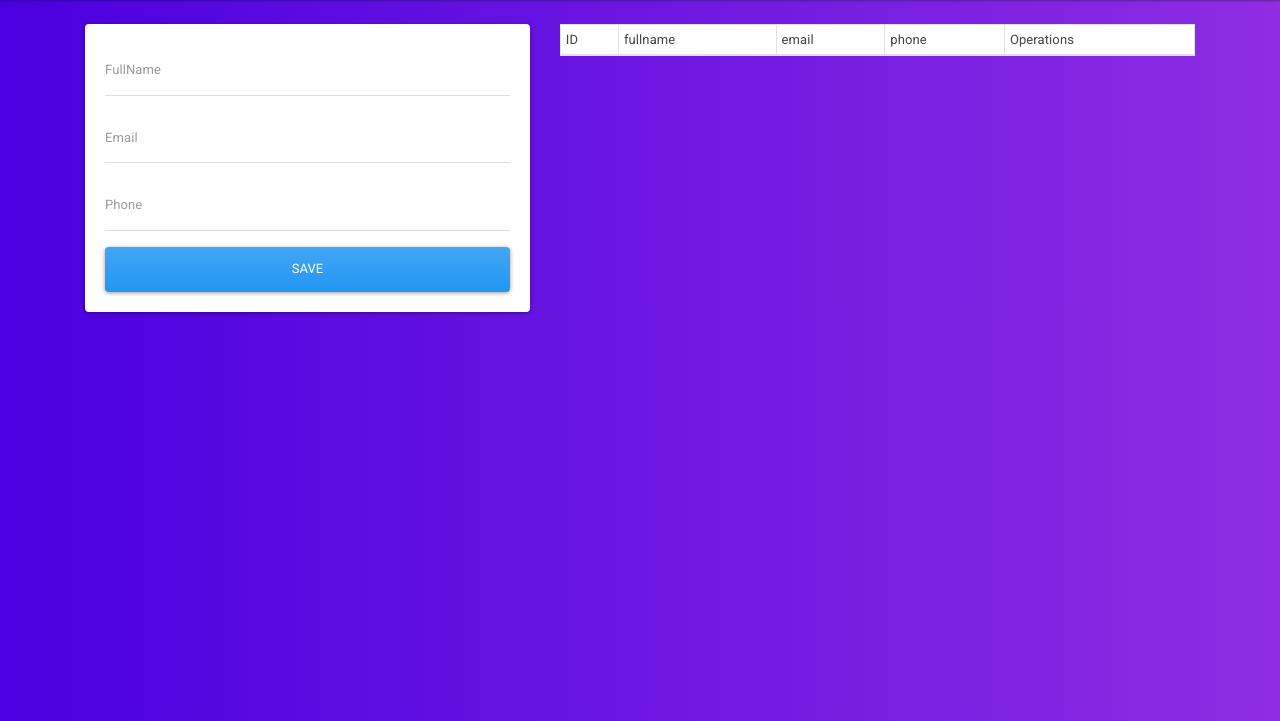
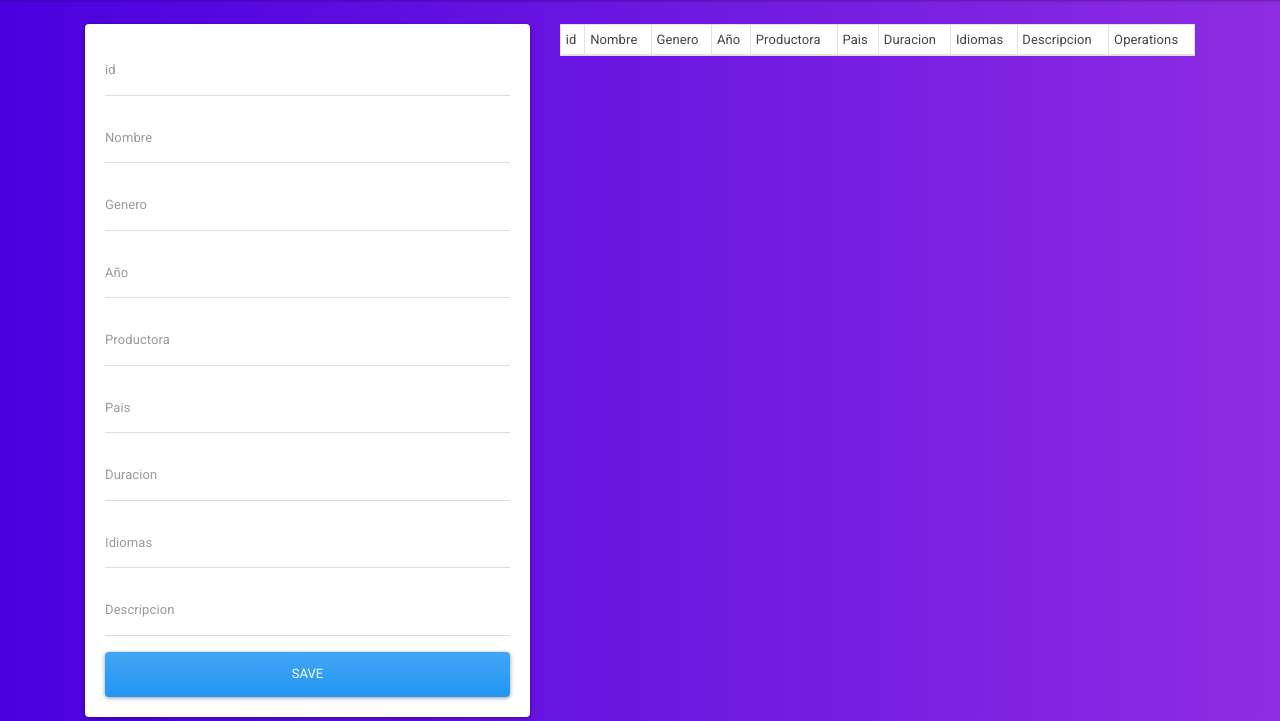
Before and after one commit to Montenegro22/Proyecto_Arquitectura, a Python web app: template Templates/index.html in a window 1280 px wide. Shown: the part 79-800 px from the top of the page. Run offline with Jinja, Linux system fonts and the light colour scheme; the template is opened without the code that fills it, so the values that code supplies are empty; some libraries are stand-ins or nearby versions.

Commit message:
Inicializacion Index.html & Actualizacion App.py

```diff
--- a/Templates/index.html
+++ b/Templates/index.html
@@ -18,14 +18,36 @@
       <div class="card card-body">
         <form action="{{url_for('add_contact')}}" method="POST">
           <div class="form-group">
-            <input type="text" class="form-control" name="fullname" placeholder="FullName">
+            <input type="text" class="form-control" name="id" placeholder="id">
           </div>
           <div class="form-group">
-            <input type="text" class="form-control" name="email" placeholder="Email">
+            <input type="text" class="form-control" name="Nombre" placeholder="Nombre">
           </div>
           <div class="form-group">
-            <input type="text" class="form-control" name="phone" placeholder="Phone">
+            <input type="text" class="form-control" name="Genero" placeholder="Genero">
           </div>
+	  <div class="form-group">
+            <input type="text" class="form-control" name="Año" placeholder="Año">
+          </div>
+	  <div class="form-group">
+            <input type="text" class="form-control" name="Productora" placeholder="Productora">
+          </div>
+	  <div class="form-group">
+            <input type="text" class="form-control" name="Pais" placeholder="Pais">
+          </div>
+ 	  <div class="form-group">
+            <input type="text" class="form-control" name="Duracion" placeholder="Duracion">
+          </div>
+	  <div class="form-group">
+            <input type="text" class="form-control" name="Idiomas" placeholder="Idiomas">
+          </div>
+	  <div class="form-group">
+            <input type="text" class="form-control" name="Descripcion" placeholder="Descripcion">
+          </div>
+
+
+
+
           <button class="btn btn-primary btn-block">
             Save
           </button>
@@ -36,23 +58,28 @@
       <table class="table table-striped table-hover table-bordered table-sm bg-white">
         <thead>
           <tr>
-            <td>ID</td>
-            <td>fullname</td>
-            <td>email</td>
-            <td>phone</td>
+            <td>id</td>
+            <td>Nombre</td>
+            <td>Genero</td>
+            <td>Año</td>
+	    <td>Productora</td>
+	    <td>Pais</td>
+            <td>Duracion</td>
+	    <td>Idiomas</td>
+	    <td>Descripcion</td>
             <td>Operations</td>
           </tr>
         </thead>
         <tbody>
           {% for contact in contacts %}
           <tr>
-            <td>{{contact.0}}</td>
-            <td>{{contact.1}}</td>
-            <td>{{contact.2}}</td>
-            <td>{{contact.3}}</td>
+            <td>{{Peliculas.0}}</td>
+            <td>{{Peliculas.1}}</td>
+            <td>{{Peliculas.2}}</td>
+            <td>{{Peliculas.3}}</td>
             <td>
-              <a href="/edit/{{contact.0}}" class="btn btn-secondary">edit</a>
-              <a href="/delete/{{contact.0}}" class="btn btn-danger btn-delete">delete</a>
+              <a href="/edit/{{Peliculas.0}}" class="btn btn-secondary">edit</a>
+              <a href="/delete/{{Peliculas.0}}" class="btn btn-danger btn-delete">delete</a>
             </td>
           </tr>
           {% endfor %}
```
